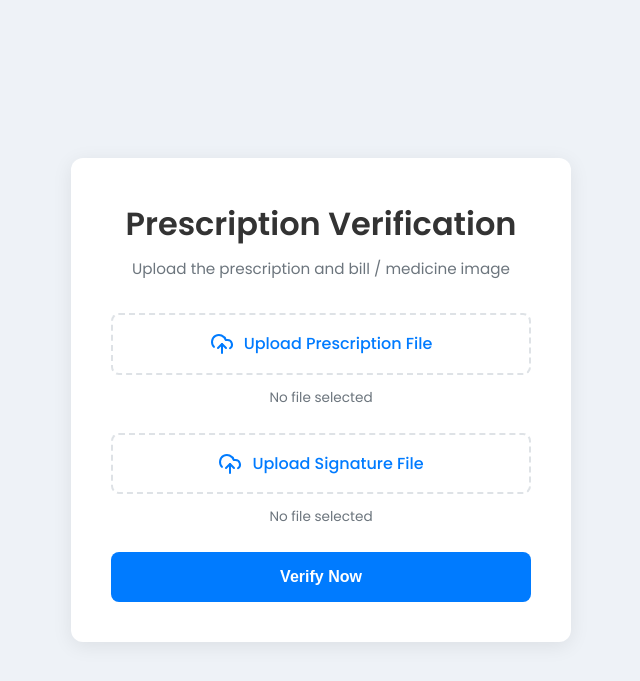
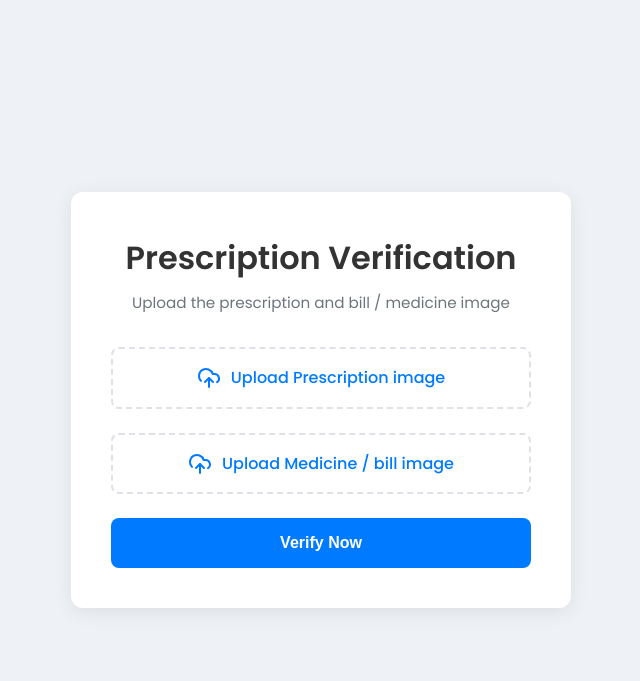
Before and after one commit to Sreeragtv007/pillproof, a Django app: page / in a window 1280 px wide. Shown: the top 681 px of the page, without its empty margins (319-959 px from the left). Run offline with Django 5.2, Linux system fonts and the light colour scheme.

Commit message:
design_updated

```diff
--- a/templates/upload.html
+++ b/templates/upload.html
@@ -76,19 +76,17 @@
                 <div class="file-upload-group">
                     <label for="prescription-file" class="file-input-label">
                         <svg xmlns="http://www.w3.org/2000/svg" width="24" height="24" viewBox="0 0 24 24" fill="none" stroke="currentColor" stroke-width="2" stroke-linecap="round" stroke-linejoin="round"><path d="M4 14.899A7 7 0 1 1 15.71 8h1.79a4.5 4.5 0 0 1 2.5 8.242"></path><path d="M12 12v9"></path><path d="m16 16-4-4-4 4"></path></svg>
-                        <span>Upload Prescription File</span>
+                        <span>Upload Prescription image</span>
                     </label>
                     <input type="file" id="prescription-file" name="prescription" accept="application/pdf,image/*" required>
-                    <p class="file-name" id="prescription-file-name">No file selected</p>
                 </div>
 
                 <div class="file-upload-group">
                     <label for="signature-file" class="file-input-label">
                          <svg xmlns="http://www.w3.org/2000/svg" width="24" height="24" viewBox="0 0 24 24" fill="none" stroke="currentColor" stroke-width="2" stroke-linecap="round" stroke-linejoin="round"><path d="M4 14.899A7 7 0 1 1 15.71 8h1.79a4.5 4.5 0 0 1 2.5 8.242"></path><path d="M12 12v9"></path><path d="m16 16-4-4-4 4"></path></svg>
-                        <span>Upload Signature File</span>
+                        <span>Upload Medicine / bill image</span>
                     </label>
                     <input type="file" id="signature-file" name="signature" accept=".sig,.p7s,.pem" required>
-                    <p class="file-name" id="signature-file-name">No file selected</p>
                 </div>
 
                 <button type="submit" class="submit-btn">Verify Now</button>
```
